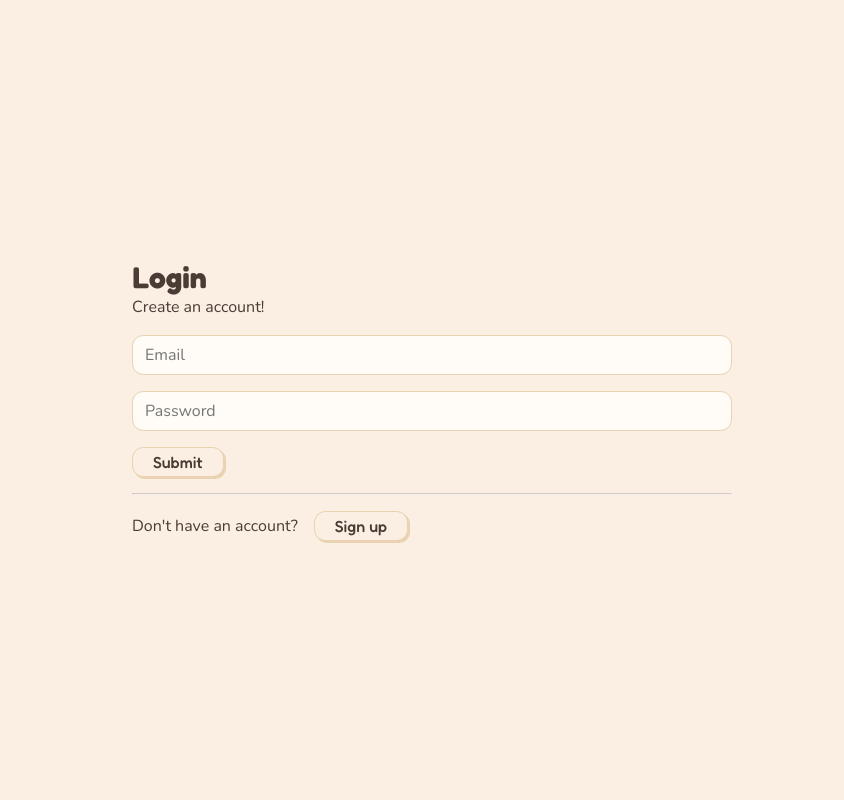
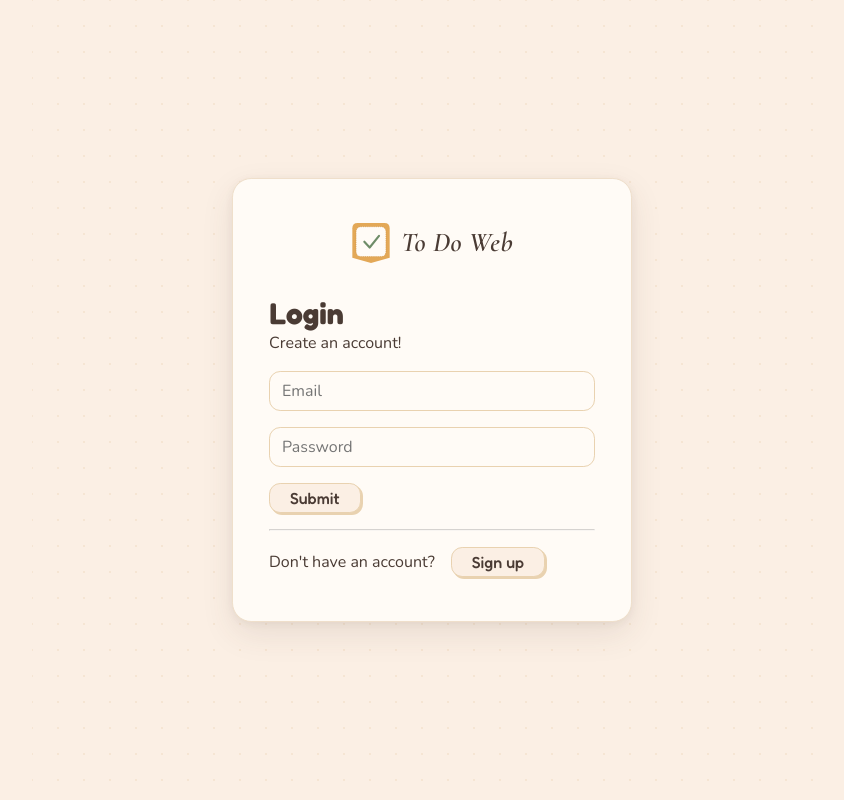
Before and after one commit to DarrennPoh/ToDoWeb, a website: page public/index.html in a window 1280 px wide. Shown: the whole page, without its empty margins (208-1052 px from the left). Drawn offline with nearby package versions, Linux system fonts and the light colour scheme; a web font is replaced by a local one.

Commit message:
Added icons and styles.

```diff
--- a/public/index.html
+++ b/public/index.html
@@ -4,16 +4,21 @@
 <head>
     <meta charset="UTF-8">
     <meta name="viewport" content="width=device-width, initial-scale=1.0">
-    <title>Todo App | Node.JS Express.JS SQLite</title>
+    <title>ToDoWeb</title>
     <link rel="stylesheet" href="/fanta.css" />
     <link rel="stylesheet" href="/styles.css" />
     <link rel="stylesheet" href="https://cdnjs.cloudflare.com/ajax/libs/font-awesome/6.6.0/css/all.min.css"
         integrity="sha512-Kc323vGBEqzTmouAECnVceyQqyqdsSiqLQISBL29aUW4U/M7pSPA/gEUZQqv1cwx4OnYxTxve5UMg5GT6L4JJg=="
         crossorigin="anonymous" referrerpolicy="no-referrer" />
+    <link rel="icon" type="image/svg+xml" href="/logo.svg" />
 </head>
 
 <body>
     <section id="auth">
+        <div class="brand-row">
+            <img class="auth-logo" src="/logo.svg" alt="TodoWeb logo" />
+            <span class="brand-wordmark">To Do Web</span>
+    </div>
         <div>
             <h2>Login</h2>
             <p>Create an account!</p>
--- a/public/styles.css
+++ b/public/styles.css
@@ -1,4 +1,4 @@
-@import url('https://fonts.googleapis.com/css2?family=Fredoka:wght@400;500;600;700&family=Nunito:wght@400;600;700;800&display=swap');
+@import url('https://fonts.googleapis.com/css2?family=Fredoka:wght@400;500;600;700&family=Nunito:wght@400;600;700;800&family=Cormorant+Garamond:ital,wght@0,500;0,600;1,500;1,600&display=swap');
 
 :root {
     --background-primary: #FBEFE4;
@@ -41,12 +41,20 @@ h1, h2, h3, h4, h5, h6, button {
     padding: 0;
 }
 
+html {
+    background: var(--background-primary);
+    min-height: 100%;
+}
+
 body {
     max-width: 800px;
     width: 100%;
     margin: 0 auto;
     padding: 1rem;
     min-height: 100vh;
+    background-image: radial-gradient(rgba(201, 138, 61, 0.10) 1.5px, transparent 1.5px);
+    background-size: 26px 26px;
+    background-position: -13px -13px;
 }
 
 main,
@@ -58,11 +66,39 @@ body,
 }
 
 #auth {
-    flex: 1;
+    max-width: 400px;
+    width: 100%;
+    margin: auto;
+    background: var(--background-muted);
+    padding: 2.75rem 2.25rem;
+    border-radius: var(--border-radius-large);
+    box-shadow: 0 12px 32px rgba(74, 59, 52, 0.10), 0 2px 8px rgba(74, 59, 52, 0.06);
+    border: 1px solid var(--border-primary);
+}
+
+.brand-row {
+    display: flex;
+    align-items: center;
     justify-content: center;
-    max-width: 600px;
-    margin: 0 auto;
+    gap: 0.65rem;
+    margin-bottom: 1rem;
     width: 100%;
+}
+
+.auth-logo {
+    width: 40px;
+    height: 40px;
+    flex-shrink: 0;
+    border-radius: 0;
+}
+
+.brand-wordmark {
+    font-family: 'Cormorant Garamond', serif;
+    font-weight: 600;
+    font-style: italic;
+    font-size: 1.7rem;
+    letter-spacing: 0.02em;
+    color: var(--color-primary);
 }
 
 .sign-up-text {
```
Also changed, not shown: README.md, public/logo.svg (added), 1 other file.
